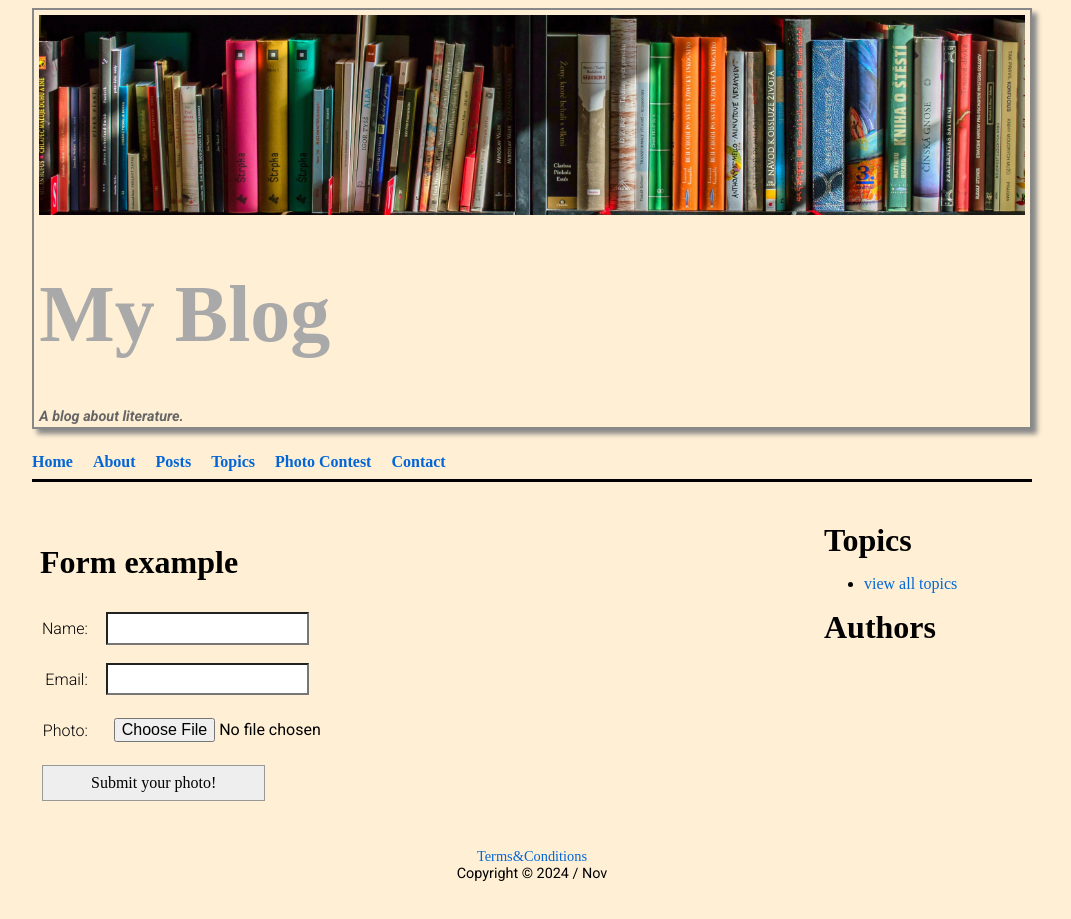
After one commit to morgs999/myBlog, a Django app: page /photo-contest/ in a window 1280 px wide. The commit adds this page. Shown: the whole page, without its empty margins (108-1179 px from the left). Run offline with Django 5.2, Linux system fonts and the light colour scheme; data that the repository does not hold is empty; some libraries are stand-ins or nearby versions; some web fonts are replaced.

Commit message:
Photo Contest Form and Page added

```diff
--- a/blog/forms.py
+++ b/blog/forms.py
@@ -21,3 +21,9 @@ class ExampleSignupForm(forms.Form):
         required=False,
         label='Do you wish to receive our newsletter?'
     )
+
+class PhotoContestForm(forms.Form):
+    """photo contest form"""
+    name = forms.CharField(label='Name', max_length=100, required=True)
+    email = forms.EmailField(required=True)
+    photo = forms.ImageField(required=True)
--- a/blog/models.py
+++ b/blog/models.py
@@ -196,8 +196,21 @@ class Contact(models.Model):
     submitted = models.DateTimeField(auto_now_add=True)
 
     class Meta:
-        """meta"""
         ordering = ['-submitted']
 
     def __str__(self):
         return f'{self.submitted}: {self.email}'
+
+class PhotoContest(models.Model):
+    """photo contest"""
+
+    name = models.CharField(max_length=100)
+    email = models.EmailField()
+    photo = models.ImageField()
+    submitted = models.DateTimeField(auto_now_add=True)
+
+    class Meta:
+        ordering = ['-submitted']
+
+    def __str__(self):
+        return f"{self.name}'s Photo Submission"
--- a/blog/templates/blog/base.html
+++ b/blog/templates/blog/base.html
@@ -40,7 +40,8 @@
                 <li><a href='{% url "about" %}'>About</a></li>
                 <li><a href='{% url "post-list" %}'>Posts</a></li>
                 <li><a href='{% url "topic-list" %}'>Topics</a></li>
-                <li><a href='{% url "formview-example" %}'>Form</a></li>
+                <!-- <li><a href='{% url "formview-example" %}'>Form</a></li> -->
+                <li><a href='{% url "photo-contest" %}'>Photo Contest</a></li>
                 <li><a href='{% url "contact" %}'>Contact</a></li>
             </ul>
         </nav>
--- /dev/null
+++ b/blog/templates/blog/photocontest_form.html
@@ -0,0 +1,24 @@
+{# blog/templates/blog/photo_contest.html #}
+
+{% extends "blog/base.html" %}
+
+{% block page_title %}
+Photo Contest
+{% endblock %}
+
+{% block main %}
+<h1>Form example</h1>
+
+<form action="" method="post" enctype="multipart/form-data">
+    {% csrf_token %}
+    <table>
+        {{ form.as_table }}
+        <tr>
+            <td colspan=2>
+                <button type="submit">Submit your photo!</button>
+            </td>
+        </tr>
+    </table>
+</form>
+
+{% endblock %}
--- a/blog/views.py
+++ b/blog/views.py
@@ -116,6 +116,7 @@ class FormViewExample(FormView):
         return super().form_valid(form)
 
 class ContactFormView(CreateView):
+    """contact form"""
     model = models.Contact
     success_url = reverse_lazy('home')
     fields = [
@@ -134,6 +135,26 @@ class ContactFormView(CreateView):
 
         return super().form_valid(form)
 
+class PhotoContestView(CreateView):
+    """photo contest form"""
+    model = models.PhotoContest
+    success_url = reverse_lazy('photo-contest')
+    fields = [
+        'name',
+        'email',
+        'photo',
+    ]
+
+    def form_valid(self, form):
+        messages.add_message(
+            self.request,
+            messages.SUCCESS,
+            'Thanks for entering the photo cOnTeSt!'
+        )
+
+        return super().form_valid(form)
+
+
 def terms_and_conditions(request):
     """termsandconditions"""
     return render(request, 'blog/terms_and_conditions.html')
--- a/myBlog/urls.py
+++ b/myBlog/urls.py
@@ -32,6 +32,8 @@ urlpatterns = [
 
     path('formview-example/', views.FormViewExample.as_view(), name='formview-example'),
 
+    path('photo-contest/', views.PhotoContestView.as_view(), name='photo-contest'),
+
     path('ckeditor/', include('ckeditor_uploader.urls')),
 
 ] + static(settings.MEDIA_URL, document_root=settings.MEDIA_ROOT)
```
Also changed, not shown: blog/admin.py (+7 -0 lines), blog/migrations/0015_photocontest.py (added).
